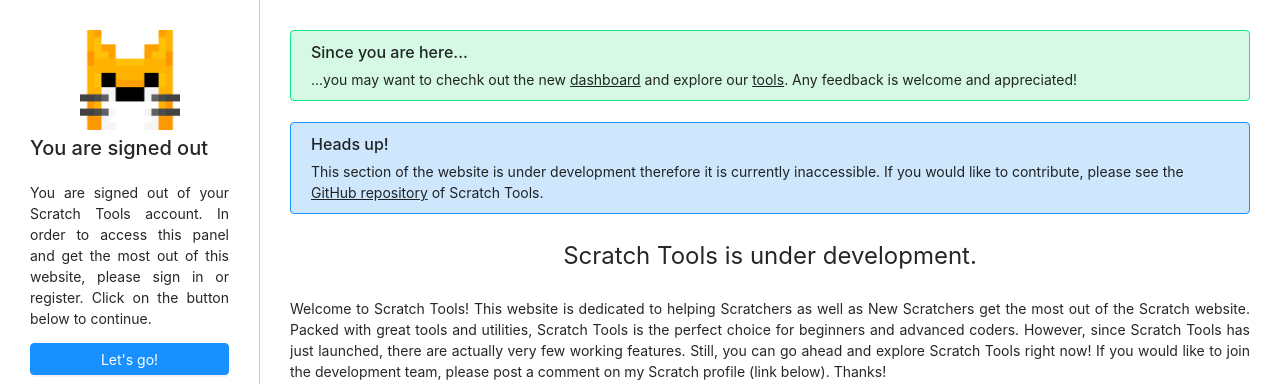
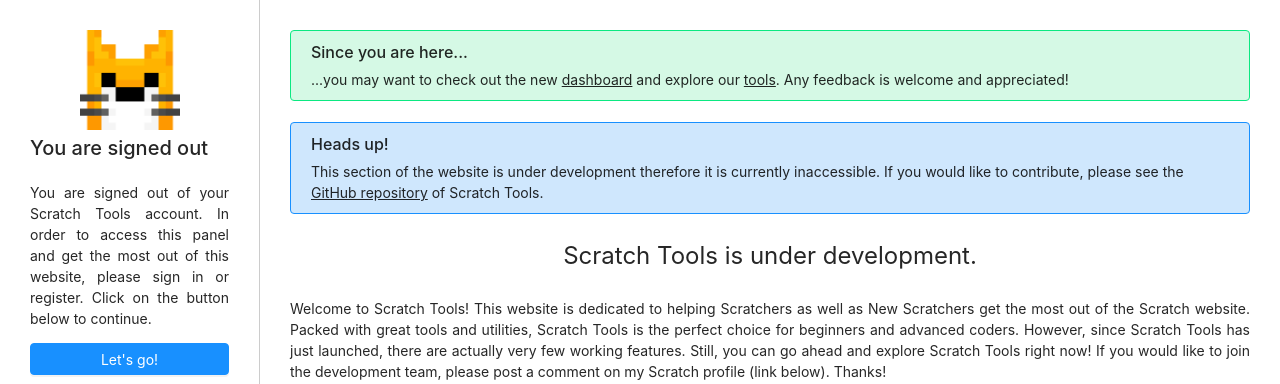
Before and after one commit to Looky1173/Scratch-Tools, a PHP site: page / in a window 1280 px wide. Shown: the part 50-434 px from the top of the page. Run offline with PHP 8.4, Linux system fonts and the light colour scheme; data that the repository does not hold is empty.

Commit message:
Fixed spelling mistake

```diff
--- a/index.php
+++ b/index.php
@@ -33,7 +33,7 @@
             <div class="content">
                 <div class="alert alert-success" role="alert">
                     <h4 class="alert-heading">Since you are here...</h4>
-                    ...you may want to chechk out the new <a href="/dashboard" class="alert-link">dashboard</a> and explore our <a href="/tools" class="alert-link">tools</a>. Any feedback is welcome and appreciated!
+                    ...you may want to check out the new <a href="/dashboard" class="alert-link">dashboard</a> and explore our <a href="/tools" class="alert-link">tools</a>. Any feedback is welcome and appreciated!
                 </div>
                 <br>
                 <div class="alert alert-primary" role="alert">
```
